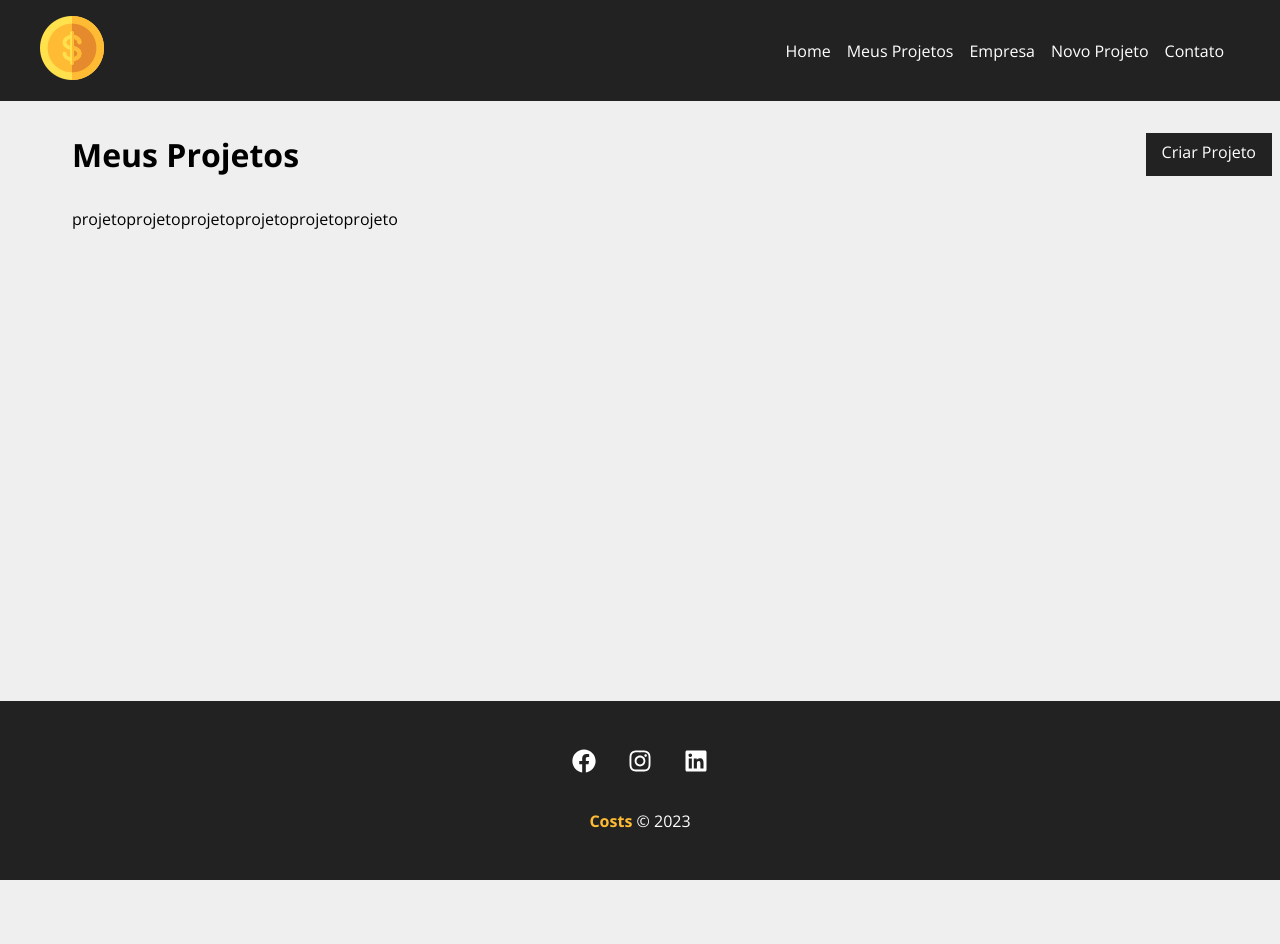
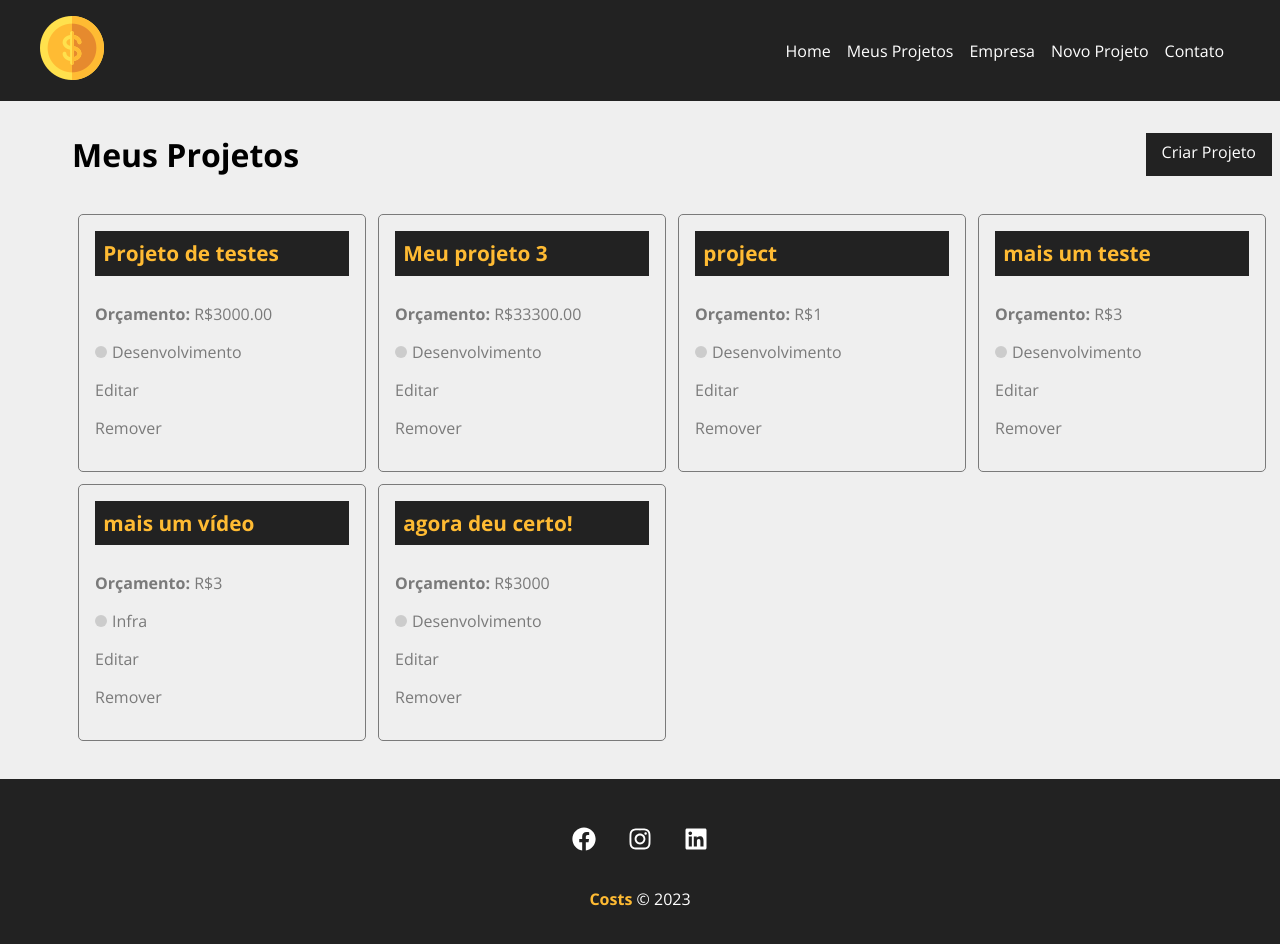
Before and after one commit to BrunoSilva03/Costs, a React (Vite) app in the folder costs/: page /projects in a window 1280 px wide. Shown: the top 944 px of the page. Before the commit the page ends 880 px from the top, so only its background shows below. Built offline with nearby package versions, Linux system fonts and the light colour scheme; data requests are answered from the project's data file.

Commit message:
componente de cards de projetos

```diff
--- a/costs/src/components/pages/Projects.jsx
+++ b/costs/src/components/pages/Projects.jsx
@@ -43,7 +43,15 @@
         {message && <Message type="sucess" msg={message}/>}
         <Container customClass="start">
             {projects.length > 0 &&
-              projects.map((project) => <ProjectCard name={project.name} />)}
+              projects.map((project) => (
+              <ProjectCard
+              id={project.id}
+              name={project.name}
+              budget={project.budget}
+              category={project.category.name}
+              key={project.id}
+              />))}
+
         </Container>
     </div>
 )
--- a/costs/src/components/project/ProjectCard.jsx
+++ b/costs/src/components/project/ProjectCard.jsx
@@ -3,7 +3,21 @@
 import { BsPencil, BsFillTrashFill } from 'react-icons/bs'
 
 function ProjectCard({id, name, budget, category, handleRemove}) {
-    return (<p>projeto</p>)
+    return (
+        <div className={styles.project_card}>
+            <h4>{name}</h4>
+            <p>
+                <span>Orçamento:</span> R${budget}
+            </p>
+            <p className={styles.category_text}>
+                <span></span> {category}
+            </p>
+            <div>
+                <p>Editar</p>
+                <p>Remover</p>
+            </div>
+        </div>
+    )
 }
 
 export default ProjectCard
--- a/costs/src/components/project/ProjectCard.module.css
+++ b/costs/src/components/project/ProjectCard.module.css
@@ -0,0 +1,38 @@
+.project_card {
+    padding: 1em;
+    border: 1px solid #7a7a7a;
+    border-radius: 5px;
+    width: 24%;
+    margin: 0.5%;
+}
+
+.project_card h4 {
+    background-color: #222;
+    color: #ffbb33;
+    padding: 0.4em;
+    margin-bottom: 1.3em;
+    font-size: 1.3em;
+}
+
+.project_card p {
+    color: #7a7a7a;
+    margin-bottom: 1em;
+}
+
+.project_card p span {
+    font-weight: bold;
+}
+
+.category_text {
+    display: flex;
+    align-items: center;
+}
+
+.category_text span {
+    display: block;
+    width: 12px;
+    height: 12px;
+    border-radius: 50%;
+    background-color: #CCC;
+    margin-right: 5px;
+}
```
